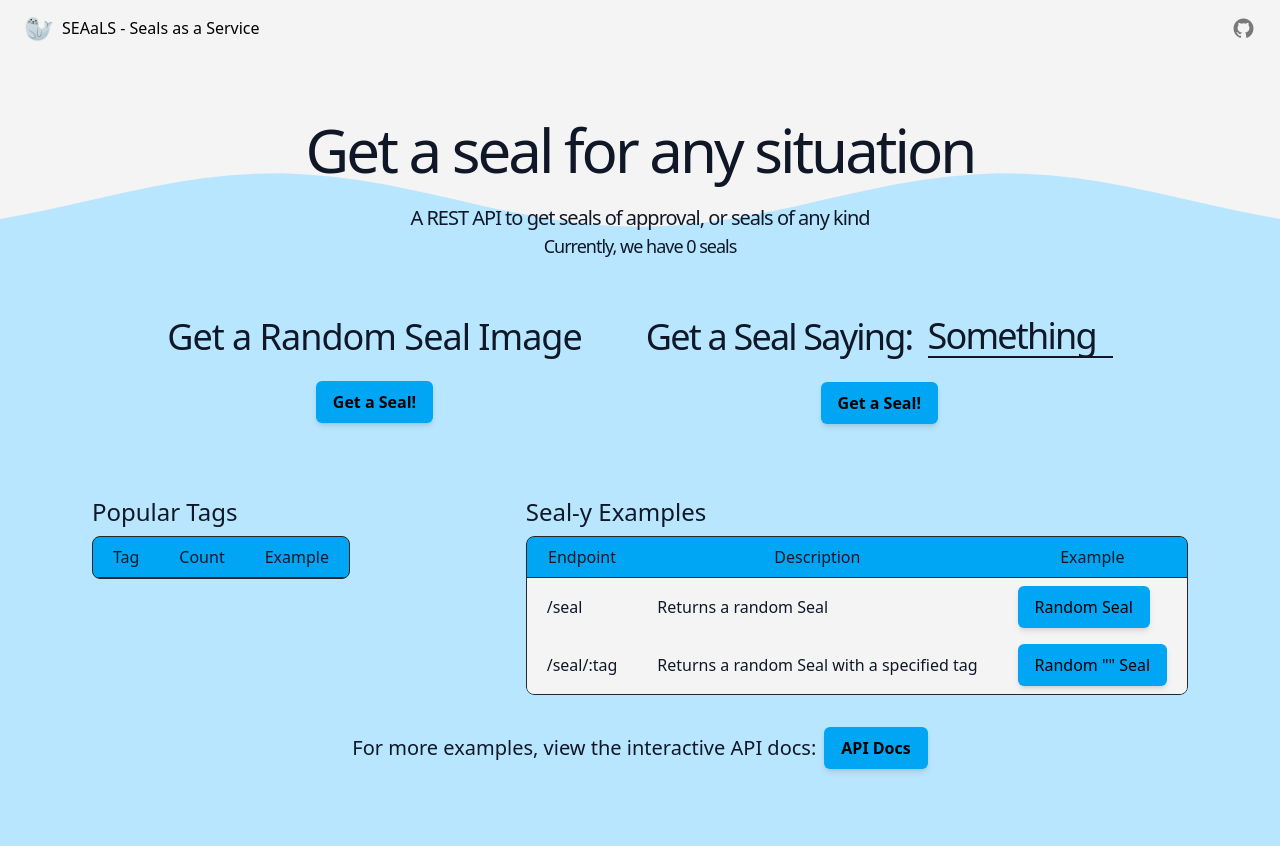
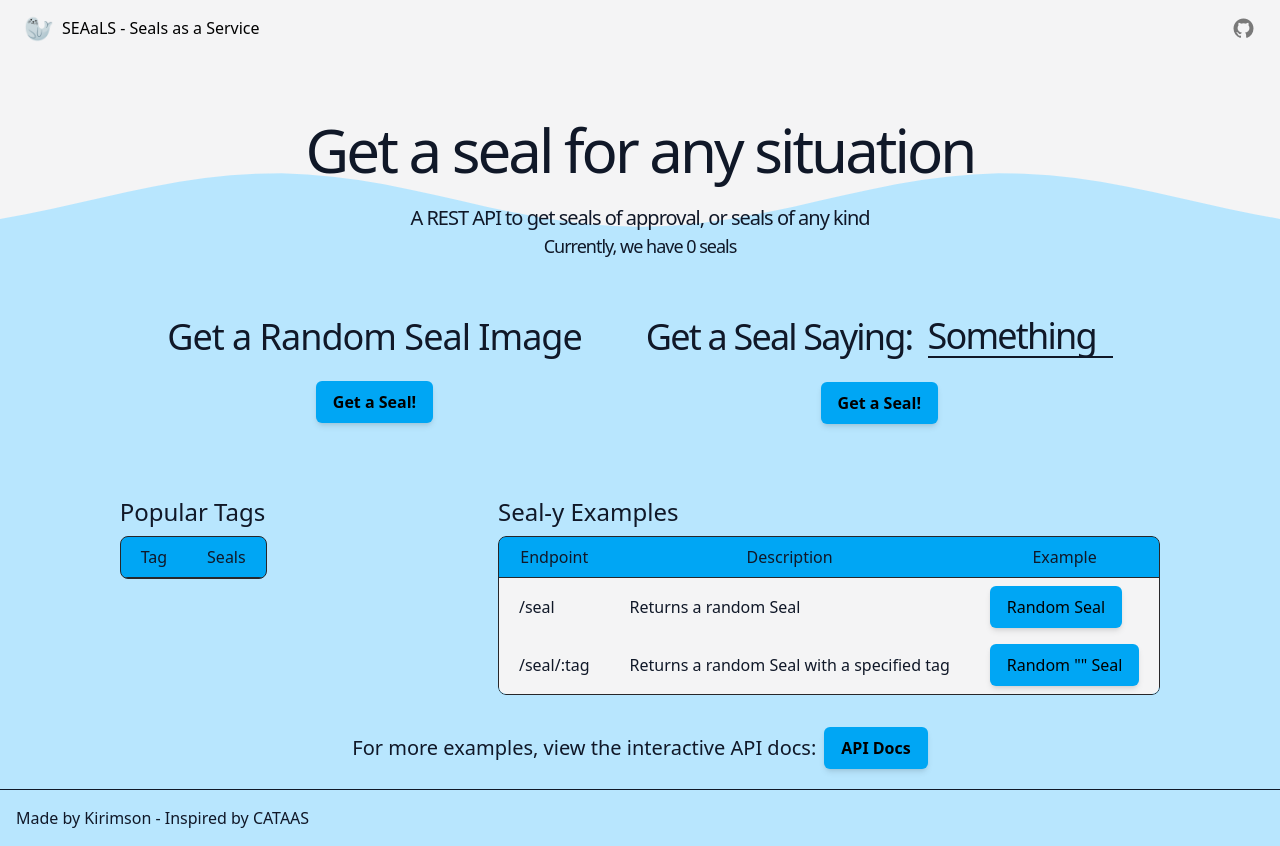
Before and after one commit to Kirimson/seaals, a web app: file public/html/index.html in a window 1280 px wide. Before the commit the page ends 772 px from the top, so only its background shows below. Run offline with its HTML, style and script files only (its server is not run), Linux system fonts and the light colour scheme; lists and menus that the app fills with data are empty; some libraries are stand-ins or nearby versions.

Commit message:
feat: add footer

```diff
--- a/public/html/index.html
+++ b/public/html/index.html
@@ -115,12 +115,11 @@
                   class="*:font-medium dark:*:text-slate-300 *:border-b-1 *:border-zinc-800"
                 >
                   <th class="px-5 py-2">Tag</th>
-                  <th class="px-5 py-2">Count</th>
-                  <th class="px-5 py-2">Example</th>
+                  <th class="px-5 py-2">Seals</th>
                 </tr>
               </thead>
               <tbody
-                class="bg-zinc-100 dark:bg-zinc-900 **:px-5 **:py-2"
+                class="bg-zinc-100 dark:bg-zinc-900 **:px-5 **:py-2 align-bottom"
                 id="popular-tags"
               ></tbody>
             </table>
@@ -195,6 +194,12 @@
         </a>
       </section>
     </content>
+    <footer class="border-t-1 dark:border-sky-950 py-4 px-4">
+      Made by
+      <a href="https://github.com/Kirimson" class="hover:underline">Kirimson</a>
+      - Inspired by
+      <a href="https://cataas.com/" class="hover:underline">CATAAS</a>
+    </footer>
     <script src="/assets/js/index.js"></script>
   </body>
 </html>
```
Also changed, not shown: public/assets/output.css.
